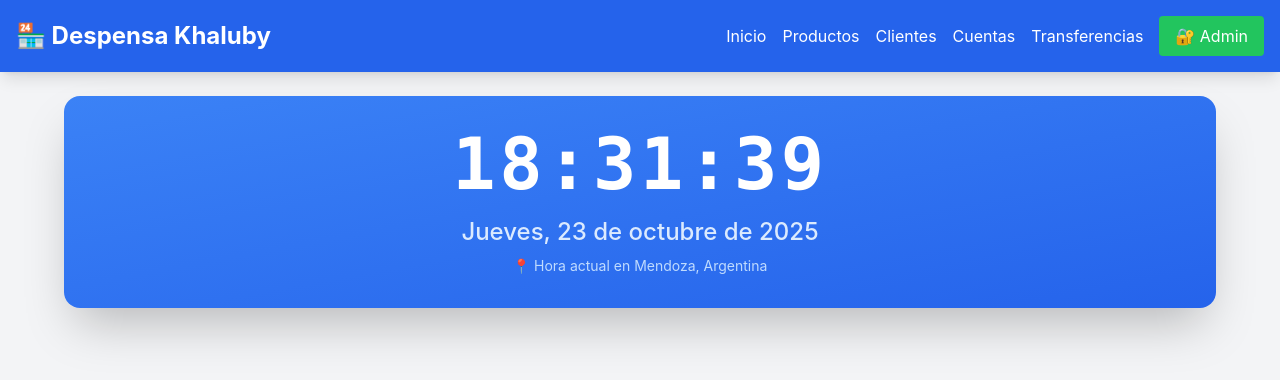
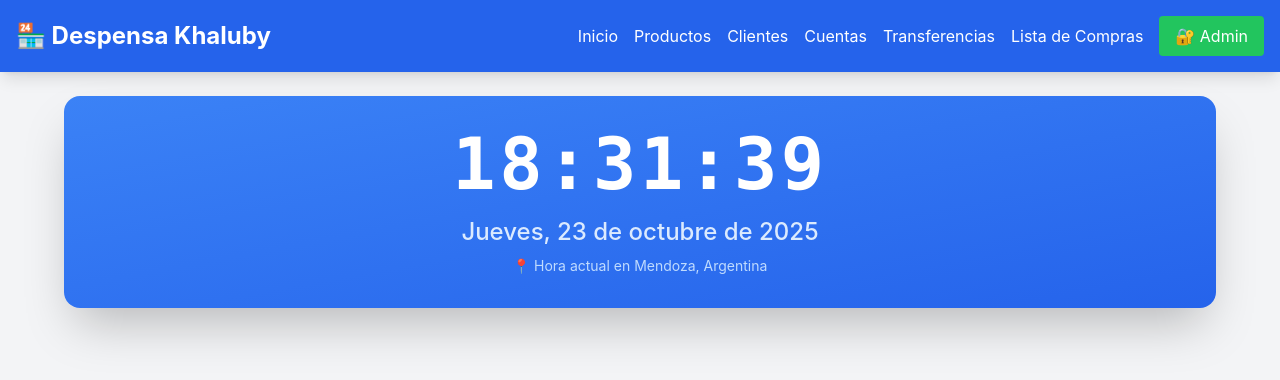
Before and after one commit to victorjanco1992/despensa-app, a React (Vite) app in the folder frontend/: page / in a window 1280 px wide. Shown: the top 380 px of the page. Built offline with nearby package versions, Linux system fonts and the light colour scheme; no server answers; the HTML template or start-up script is replaced by a standard one.

Commit message:
Add 'Lista de Compras' link to Layout component

```diff
--- a/frontend/src/components/Layout.jsx
+++ b/frontend/src/components/Layout.jsx
@@ -46,6 +46,7 @@ export default function Layout() {
             <Link to="/clientes" className="hover:underline">Clientes</Link>
             <Link to="/cuentas" className="hover:underline">Cuentas</Link>
             <Link to="/transferencias" className="hover:underline">Transferencias</Link>
+            <Link to="/lista-compras" className="hover:underline">Lista de Compras</Link>
 
             {isAuthenticated ? (
               <button
@@ -87,6 +88,9 @@ export default function Layout() {
             <Link to="/transferencias" onClick={closeMenu} className="hover:underline">
               Transferencias
             </Link>
+            <Link to="/lista-compras" onClick={closeMenu} className="hover:underline">
+              Lista de Compras
+            </Link>
 
             {isAuthenticated ? (
               <button
```
